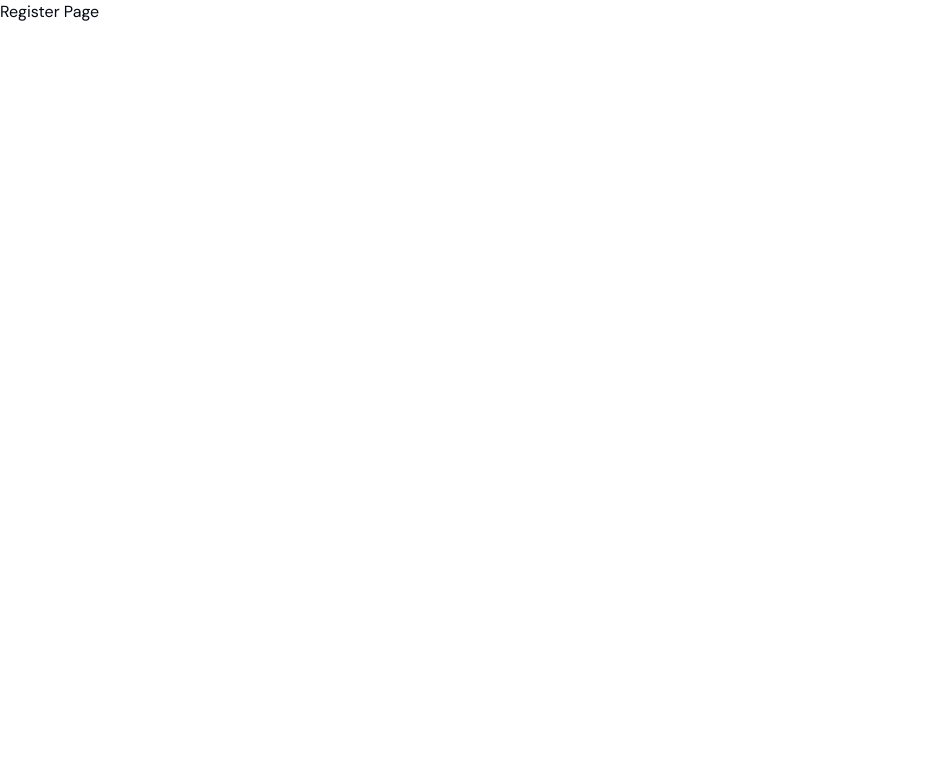
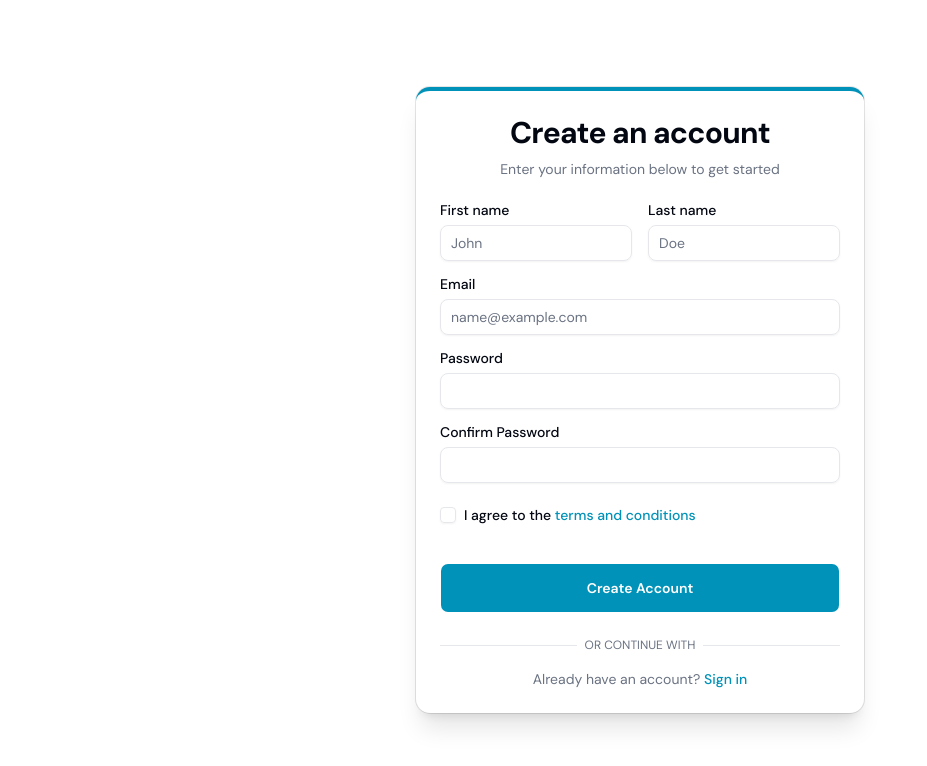
Before and after one commit to Schuffle20/next-team-practice, a Next.js app: page /register in a window 1280 px wide. Shown: the top 766 px of the page, without its empty margins (0-927 px from the left). Built offline with nearby package versions, Linux system fonts and the light colour scheme.

Commit message:
feat: update UI for Login and Register

```diff
--- a/app/(auth)/login/page.tsx
+++ b/app/(auth)/login/page.tsx
@@ -1,7 +1,69 @@
-export default function Page() {
+"use client";
+
+import Link from "next/link";
+import { Button } from "@/components/ui/button";
+import {
+  Card,
+  CardContent,
+  CardDescription,
+  CardFooter,
+  CardHeader,
+  CardTitle,
+} from "@/components/ui/card";
+import { Input } from "@/components/ui/input";
+import { Label } from "@/components/ui/label";
+
+export default function LoginPage() {
   return (
-    <div>
-      <h1>Login Page</h1>
+    <div className="flex items-center justify-center min-h-screen bg-slate-50/50 p-4">
+      <Card className="w-full max-w-md shadow-lg border-t-4 border-t-cyan-600">
+        <CardHeader className="space-y-1">
+          <CardTitle className="text-2xl font-bold text-center">
+            Welcome back
+          </CardTitle>
+          <CardDescription className="text-center">
+            Enter your email to sign in to your account
+          </CardDescription>
+        </CardHeader>
+        <CardContent className="space-y-4">
+          <div className="space-y-2">
+            <Label htmlFor="email">Email</Label>
+            <Input
+              id="email"
+              placeholder="m@example.com"
+              type="email"
+              required
+            />
+          </div>
+          <div className="space-y-2">
+            <div className="flex items-center justify-between">
+              <Label htmlFor="password">Password</Label>
+              <Button
+                variant="link"
+                className="px-0 font-normal text-xs text-cyan-600"
+              >
+                Forgot password?
+              </Button>
+            </div>
+            <Input id="password" type="password" required />
+          </div>
+        </CardContent>
+        <CardFooter className="flex flex-col gap-4">
+          <Button className="w-full bg-cyan-600 hover:bg-cyan-700 text-white">
+            Sign In
+          </Button>
+
+          <div className="text-sm text-center text-muted-foreground">
+            Don&apos;t have an account?{" "}
+            <Link
+              href="/register"
+              className="text-cyan-600 hover:underline underline-offset-4 font-medium"
+            >
+              Sign up
+            </Link>
+          </div>
+        </CardFooter>
+      </Card>
     </div>
   );
 }
--- a/app/(auth)/register/page.tsx
+++ b/app/(auth)/register/page.tsx
@@ -1,7 +1,105 @@
-export default function Page() {
+"use client";
+
+import Link from "next/link";
+import { Button } from "@/components/ui/button";
+import {
+  Card,
+  CardContent,
+  CardDescription,
+  CardFooter,
+  CardHeader,
+  CardTitle,
+} from "@/components/ui/card";
+import { Input } from "@/components/ui/input";
+import { Label } from "@/components/ui/label";
+import { Checkbox } from "@/components/ui/checkbox"; // Run: pnpm dlx shadcn@latest add checkbox
+
+export default function RegisterPage() {
   return (
-    <div>
-      <h1>Register Page</h1>
+    <div className="flex items-center justify-center min-h-screen bg-background p-4">
+      <Card className="w-full max-w-md shadow-xl border-t-4 border-t-cyan-600">
+        <CardHeader className="space-y-1 text-center">
+          <CardTitle className="text-3xl font-bold tracking-tight">
+            Create an account
+          </CardTitle>
+          <CardDescription>
+            Enter your information below to get started
+          </CardDescription>
+        </CardHeader>
+        <CardContent>
+          <form className="space-y-4">
+            <div className="grid grid-cols-2 gap-4">
+              <div className="space-y-2">
+                <Label htmlFor="first-name">First name</Label>
+                <Input id="first-name" placeholder="John" required />
+              </div>
+              <div className="space-y-2">
+                <Label htmlFor="last-name">Last name</Label>
+                <Input id="last-name" placeholder="Doe" required />
+              </div>
+            </div>
+
+            <div className="space-y-2">
+              <Label htmlFor="email">Email</Label>
+              <Input
+                id="email"
+                type="email"
+                placeholder="name@example.com"
+                required
+              />
+            </div>
+
+            <div className="space-y-2">
+              <Label htmlFor="password">Password</Label>
+              <Input id="password" type="password" required />
+            </div>
+
+            <div className="space-y-2">
+              <Label htmlFor="confirm-password">Confirm Password</Label>
+              <Input id="confirm-password" type="password" required />
+            </div>
+
+            <div className="flex items-center space-x-2 pt-2">
+              <Checkbox id="terms" required />
+              <label
+                htmlFor="terms"
+                className="text-sm font-medium leading-none peer-disabled:cursor-not-allowed peer-disabled:opacity-70"
+              >
+                I agree to the{" "}
+                <Link href="/terms" className="text-cyan-600 hover:underline">
+                  terms and conditions
+                </Link>
+              </label>
+            </div>
+
+            <Button className="w-full mt-6 bg-cyan-600 hover:bg-cyan-700 text-white font-semibold py-6">
+              Create Account
+            </Button>
+          </form>
+        </CardContent>
+        <CardFooter className="flex flex-col space-y-4">
+          <div className="relative w-full">
+            <div className="absolute inset-0 flex items-center">
+              <span className="w-full border-t" />
+            </div>
+            <div className="relative flex justify-center text-xs uppercase">
+              <span className="bg-background px-2 text-muted-foreground">
+                Or continue with
+              </span>
+            </div>
+          </div>
+
+          <div className="text-sm text-center text-muted-foreground">
+            Already have an account?{" "}
+            <Link
+              href="/login"
+              className="text-cyan-600 hover:underline underline-offset-4 font-medium"
+            >
+              Sign in
+            </Link>
+          </div>
+        </CardFooter>
+      </Card>
     </div>
   );
 }
--- /dev/null
+++ b/components/ui/checkbox.tsx
@@ -0,0 +1,33 @@
+"use client"
+
+import * as React from "react"
+import { Checkbox as CheckboxPrimitive } from "radix-ui"
+
+import { cn } from "@/lib/utils"
+import { HugeiconsIcon } from "@hugeicons/react"
+import { Tick02Icon } from "@hugeicons/core-free-icons"
+
+function Checkbox({
+  className,
+  ...props
+}: React.ComponentProps<typeof CheckboxPrimitive.Root>) {
+  return (
+    <CheckboxPrimitive.Root
+      data-slot="checkbox"
+      className={cn(
+        "border-input dark:bg-input/30 data-checked:bg-primary data-checked:text-primary-foreground dark:data-checked:bg-primary data-checked:border-primary aria-invalid:aria-checked:border-primary aria-invalid:border-destructive dark:aria-invalid:border-destructive/50 focus-visible:border-ring focus-visible:ring-ring/50 aria-invalid:ring-destructive/20 dark:aria-invalid:ring-destructive/40 flex size-4 items-center justify-center rounded-[4px] border shadow-xs transition-shadow group-has-disabled/field:opacity-50 focus-visible:ring-[3px] aria-invalid:ring-[3px] peer relative shrink-0 outline-none after:absolute after:-inset-x-3 after:-inset-y-2 disabled:cursor-not-allowed disabled:opacity-50",
+        className
+      )}
+      {...props}
+    >
+      <CheckboxPrimitive.Indicator
+        data-slot="checkbox-indicator"
+        className="[&>svg]:size-3.5 grid place-content-center text-current transition-none"
+      >
+        <HugeiconsIcon icon={Tick02Icon} strokeWidth={2} />
+      </CheckboxPrimitive.Indicator>
+    </CheckboxPrimitive.Root>
+  )
+}
+
+export { Checkbox }
```
